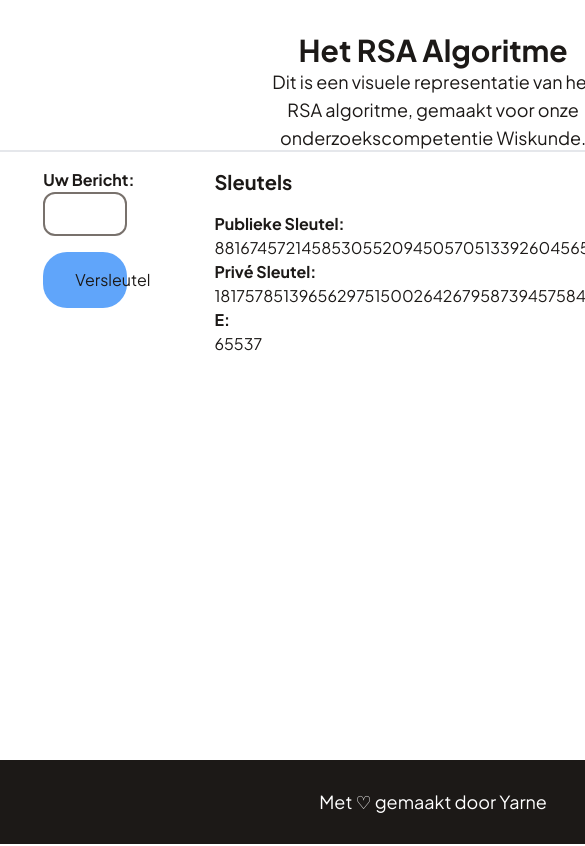
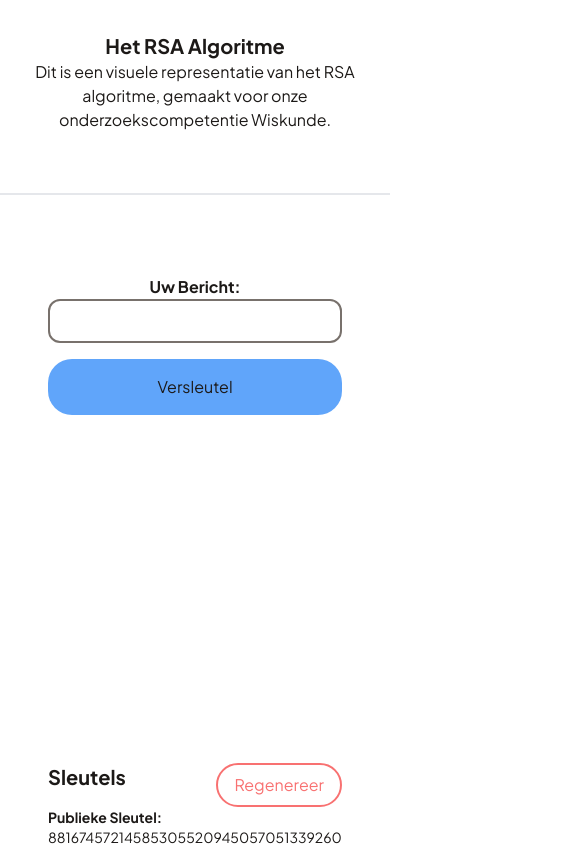
Before and after one commit to Vigintillionn/rsa_algorithm, a React (Vite) app: page / in a window 390 px wide. Shown: the top 846 px of the page, 585 px wide, since content can reach past the window. Built offline with nearby package versions, Linux system fonts and the light colour scheme.

Commit message:
Made app responsive

```diff
--- a/src/App.tsx
+++ b/src/App.tsx
@@ -38,50 +38,53 @@ function App() {
   }
 
   return (
-    <div className="min-h-screen grid maingrid text-stone-900 font-main">
-      <header className="flex flex-col items-center py-8 border-b-2">
-        <h1 className="font-bold text-3xl">Het RSA Algoritme</h1>
-        <p className="text-lg w-2/5 text-center">Dit is een visuele representatie van het RSA algoritme, gemaakt voor onze onderzoekscompetentie Wiskunde.</p>
+    <div className="min-h-screen grid maingrid gap-x-24 text-stone-900 font-main">
+      <header className="flex flex-col items-center py-8 mb-4 border-b-2">
+        <h1 className="font-bold text-xl md:text-2xl lg:text-3xl">Het RSA Algoritme</h1>
+        <p className="text-base lg:text-lg w-full sm:w-3/5 text-center">Dit is een visuele representatie van het RSA algoritme, gemaakt voor onze onderzoekscompetentie Wiskunde.</p>
       </header>
-      <main className="flex mt-4 mx-[5%] items-start gap-8">
-        <div className="w-full mb-24">
-          <form ref={form} className="flex flex-col w-full">
-            <div className="flex flex-col">
-              <span className="font-bold">Uw Bericht:</span>
-              <input onChange={(e) => setMessage(e.target.value)} className="border-2 w-3/5 mb-4 px-4 py-2 rounded-xl border-stone-500" id="message" type="text" />
+
+      <section className="encrypt mx-12 sm:mx-24 mt-16 md:mt-0 md:ml-32 md:mr-0">
+        <div className="w-full mb-8 md:mb-24 basis-full">
+          <form ref={form} className="flex flex-col w-full items-center md:items-start">
+            <div className="flex flex-col w-full md:w-full">
+              <span className="font-bold text-center md:text-start">Uw Bericht:</span>
+              <input onChange={(e) => setMessage(e.target.value)} className="border-2 w-full lg:w-3/5 mb-4 px-4 py-2 rounded-xl border-stone-500" id="message" type="text" />
             </div>
-            <button onClick={runAlgorithm} className="bg-blue-400 rounded-3xl px-8 py-4 mb-2 w-3/5 hover:bg-blue-300 transition-all">Versleutel</button>
+            <button onClick={runAlgorithm} className="bg-blue-400 rounded-3xl px-8 py-4 mb-2 w-full lg:w-3/5 hover:bg-blue-300 transition-all">Versleutel</button>
           </form>
           {
             encoded
             ? <>
-              <p><strong>Gecodeerd:</strong> <br/> {encoded?.toString()}</p>
-              <p><strong>Versleuteld:</strong> <br/> {encrypted?.toString()}</p>
-              <p><strong>Als we nu decoderen:</strong> <br/> {earlyDecoded}</p>
-              <button onClick={ontgrendel} className="bg-blue-400 rounded-3xl px-8 py-4 w-3/5 mt-8 mb-2 hover:bg-blue-300 transition-all">Ontgrendel</button>
+              <p className="w-full break-all text-sm"><strong>Gecodeerd:</strong> <br/> {encoded?.toString()}</p>
+              <p className="w-full break-all text-sm"><strong>Versleuteld:</strong> <br/> {encrypted?.toString()}</p>
+              <p className="w-full break-all text-sm"><strong>Als we nu decoderen:</strong> <br/> {earlyDecoded}</p>
+              <button onClick={ontgrendel} className="bg-blue-400 rounded-3xl px-8 py-4 w-full lg:w-3/5 mt-8 mb-2 hover:bg-blue-300 transition-all">Ontgrendel</button>
             </> : null
           }
 
           {
             decrypted
             ? <>
-              <p><strong>Ontgrendeld:</strong> <br/> {decrypted?.toString()}</p>
-              <p><strong>Gedecodeerd:</strong> <br/> {decoded?.toString()}</p>
-              <p><strong>Correct:</strong> <br/> {decoded === message ? "Ja" : "Nee"}</p>
+              <p className="w-full break-all text-sm"><strong>Ontgrendeld:</strong> <br/> {decrypted?.toString()}</p>
+              <p className="w-full break-all text-sm"><strong>Gedecodeerd:</strong> <br/> {decoded?.toString()}</p>
+              <p className="w-full break-all text-sm"><strong>Correct:</strong> <br/> {decoded === message ? "Ja" : "Nee"}</p>
             </> : null
           }
 
         </div>
-        <div className="w-full">
-          <div className="flex justify-between gap-8">
+      </section>
+      <section className="keys mx-12 sm:mx-24 mb-8 md:mb-0 md:mr-32 md:ml-0">
+        <div className="flex justify-between gap-8">
             <h2 className="text-xl font-bold">Sleutels</h2>
             <button className="rounded-3xl px-4 py-2 border-2 border-red-400 text-red-400 hover:bg-red-200 transition-all" onClick={() => setKeys(getKeys(keysize))}>Regenereer</button>
           </div>
-          <p><strong>Publieke Sleutel:</strong> <br/> {keys?.n.toString()}</p>
-          <p><strong>Privé Sleutel:</strong> <br/> {keys?.d.toString()}</p>
-          <p><strong>E:</strong> <br/> {keys?.e.toString()}</p>
-        </div>
-      </main>
+          <div className="break-words">
+            <p className="w-full break-all text-sm"><strong>Publieke Sleutel:</strong> <br/> {keys?.n.toString()}</p>
+            <p className="w-full break-all text-sm"><strong>Privé Sleutel:</strong> <br/> {keys?.d.toString()}</p>
+            <p className="w-full break-all text-sm"><strong>E:</strong> <br/> {keys?.e.toString()}</p>
+          </div>
+      </section>
       <footer className="bg-stone-900 flex items-center justify-center relative">
         <span className="text-lg text-white">Met &#9825; gemaakt door Yarne</span>
         <a href="github.com" className="absolute right-8 text-white text-4xl hover:opacity-50 transition-opacity"><FontAwesomeIcon icon={faGithub} /></a>
--- a/src/index.css
+++ b/src/index.css
@@ -4,20 +4,38 @@
 @tailwind components;
 @tailwind utilities;
 
+
+
 .maingrid {
-  grid-template-rows: 18vh 1fr 10vh;
+  grid-template-rows: 25vh 2fr 1fr 10vh;
   grid-template-areas:
     "header"
-    "main"
+    "encrypt"
+    "keys"
     "footer";
+}
+
+@media screen and (min-width: 768px) {
+  .maingrid {
+    grid-template-rows: 25vh 1fr 20vh;
+    grid-template-columns: 1fr 1fr;
+    grid-template-areas:
+      "header header"
+      "encrypt keys"
+      "footer footer";
+  }
 }
 
 header {
   grid-area: header;
 }
 
-main {
-  grid-area: main;
+.encrypt {
+  grid-area: encrypt;
+}
+
+.keys {
+  grid-area: keys;
 }
 
 footer {
```
